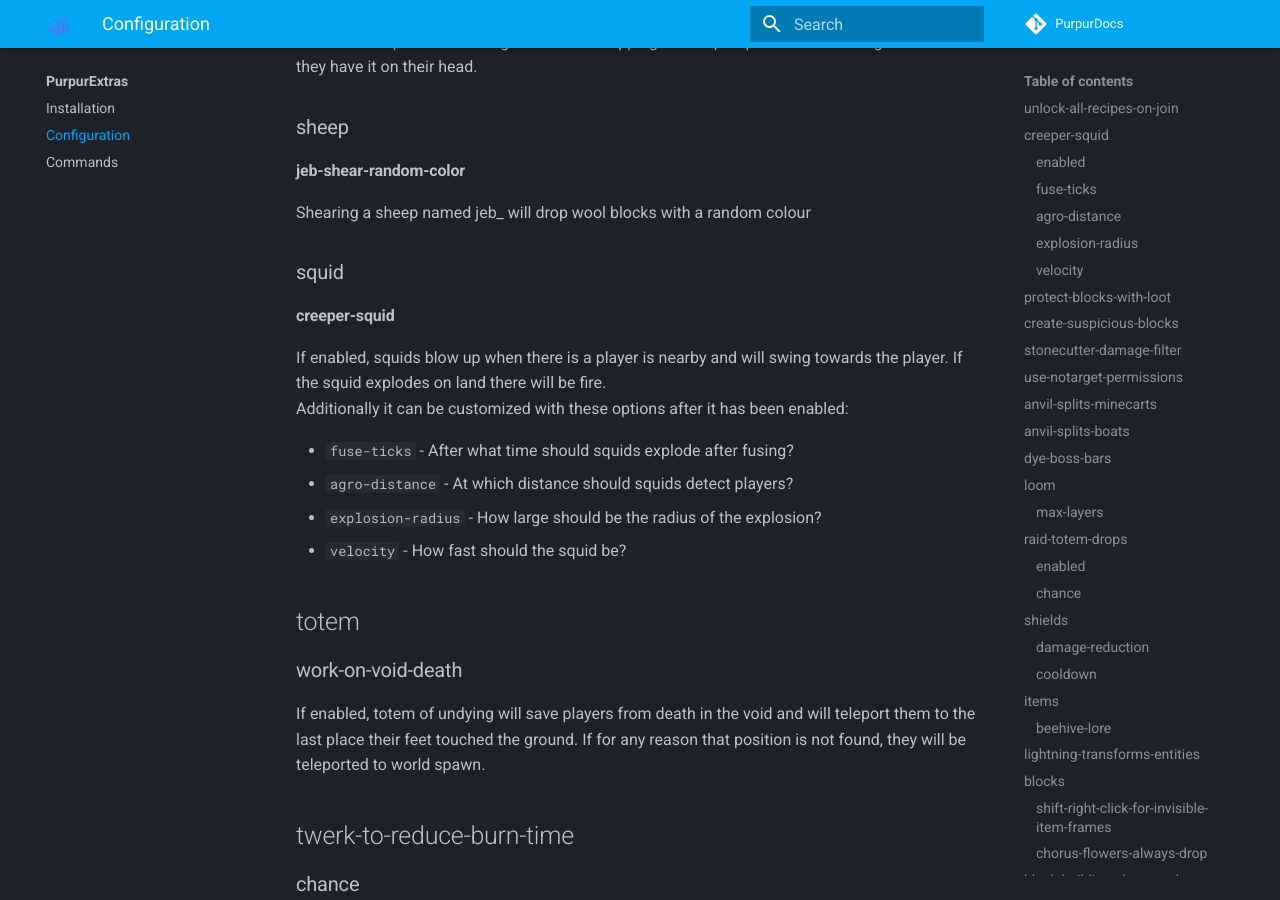
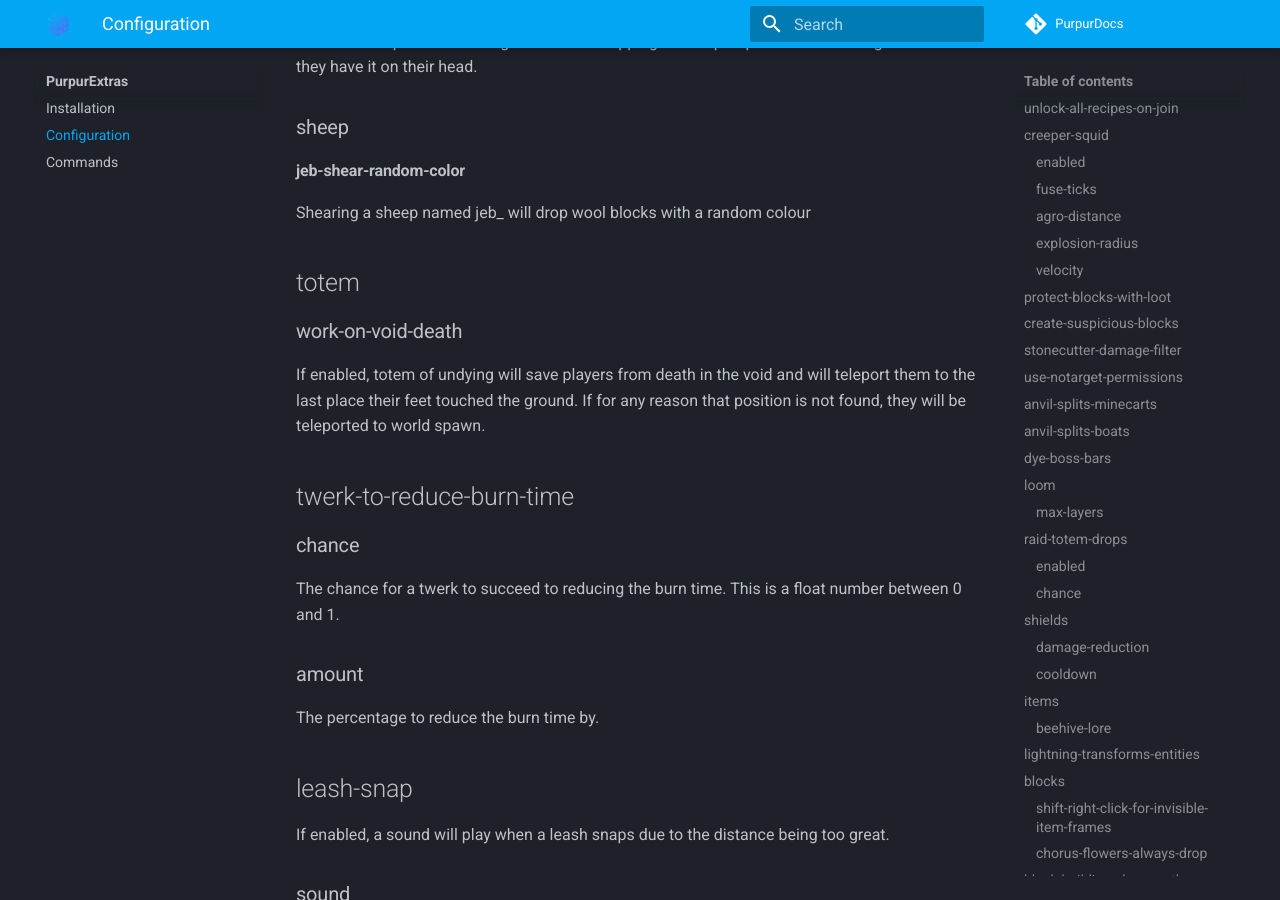
Before and after one commit to PurpurMC/PurpurDocs, an MkDocs documentation site: the page built from mkdocs/purpurextras/configuration.md, in a window 1280 px wide and 900 px high, scrolled down 6721 px. Built offline with MkDocs 1.6.1 and Material for MkDocs 9.7.7, drawn with Linux system fonts in a browser that asks for light colours; comment, search, counter and statistics services are not loaded.

Commit message:
Remove obsolete doc

```diff
--- a/mkdocs/purpurextras/configuration.md
+++ b/mkdocs/purpurextras/configuration.md
@@ -188,18 +188,6 @@
 
 Shearing a sheep named jeb_ will drop wool blocks with a random colour
 
-### squid
-
-#### creeper-squid
-
-If enabled, squids blow up when there is a player is nearby and will swing towards the player. If the squid explodes on land there will be fire.
-Additionally it can be customized with these options after it has been enabled:
-
-- `fuse-ticks` - After what time should squids explode after fusing?
-- `agro-distance` - At which distance should squids detect players?
-- `explosion-radius` - How large should be the radius of the explosion?
-- `velocity` - How fast should the squid be?
-
 ## totem
 
 ### work-on-void-death
```
